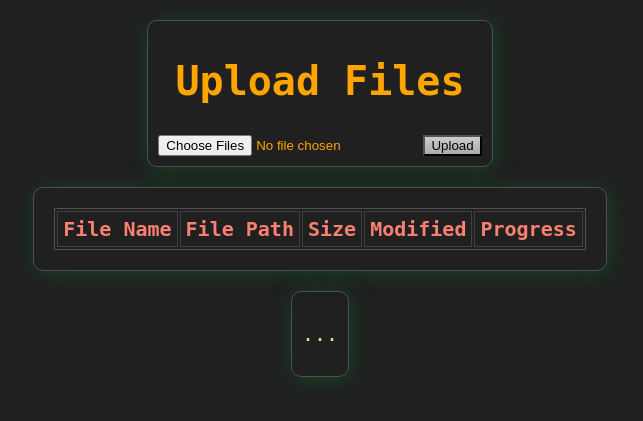
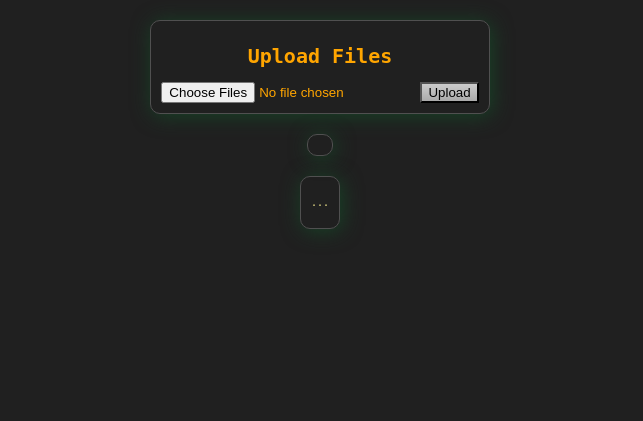
Before and after one commit to 0000xFFFF/dumpit-old, a Flask app: page / in a window 1280 px wide. Shown: the top 421 px of the page, without its empty margins (320-963 px from the left). Run offline with Flask 3, Linux system fonts and the light colour scheme; lists and menus that the app fills with data are empty.

Commit message:
phone only look

```diff
--- a/static/script.js
+++ b/static/script.js
@@ -30,23 +30,54 @@ function info(message) {
     }
 }
 
+function tr_create(th_text, td_text) {
+    const tr = document.createElement("tr");
+    const th = document.createElement("th");
+    th.textContent = th_text;
+    const td = document.createElement("td");
+    td.textContent = td_text;
+    tr.appendChild(th);
+    tr.appendChild(td);
+    return tr;
+}
+
+function tr_create2(th_text, elem) {
+    const tr = document.createElement("tr");
+    const th = document.createElement("th");
+    th.textContent = th_text;
+    tr.appendChild(th);
+    tr.appendChild(elem);
+    return tr;
+}
+
+function date2str(input_date) {
+    const date = new Date(input_date);
+    const year = date.getFullYear();
+    const month = String(date.getMonth() + 1).padStart(2, '0'); // Months are zero-indexed
+    const day = String(date.getDate()).padStart(2, '0');
+    const hours = String(date.getHours()).padStart(2, '0');
+    const minutes = String(date.getMinutes()).padStart(2, '0');
+    const seconds = String(date.getSeconds()).padStart(2, '0');
+    const formattedDateTime = `${year}-${month}-${day} ${hours}:${minutes}:${seconds}`;
+    return formattedDateTime;
+}
+
 function updateFileTable(files) {
     fileTableBody.innerHTML = ''; // Clear existing rows
 
     Array.from(files).forEach((file, index) => {
+        const tr = document.createElement('tr');
+
+        const table = document.createElement('table');
+        table.className = "filetable";
+        const tbody = document.createElement('tbody')
+
         const row = document.createElement('tr');
-
-        const nameCell = document.createElement('td');
-        nameCell.textContent = file.name;
-
-        const pathCell = document.createElement('td');
-        pathCell.textContent = file.webkitRelativePath || '/'; // Path might not be available
-
-        const sizeCell = document.createElement('td');
-        sizeCell.textContent = (humanFileSize(file.size) + " (" + file.size + ")") || '/';
-
-        const modifiedCell = document.createElement('td');
-        modifiedCell.textContent = file.lastModifiedDate;
+        row.appendChild(tr_create("NAME: ", file.name))
+        row.appendChild(tr_create("PATH: ", file.webkitRelativePath || '/'))
+        row.appendChild(tr_create("SIZE: ", (humanFileSize(file.size) + " (" + file.size + ")") || '/'))
+        row.appendChild(tr_create("DATE: ", date2str(file.lastModifiedDate)))
+        console.log(file.lastModifiedDate)
 
         const progressCell = document.createElement('td');
         const progressBar = document.createElement('div');
@@ -56,13 +87,12 @@ function updateFileTable(files) {
         progressBar.textContent = '0%';
         progressCell.appendChild(progressBar);
 
-        row.appendChild(nameCell);
-        row.appendChild(pathCell);
-        row.appendChild(sizeCell);
-        row.appendChild(modifiedCell);
-        row.appendChild(progressCell);
+        row.appendChild(tr_create2("SENT: ", progressCell))
 
-        fileTableBody.appendChild(row);
+        tbody.appendChild(row);
+        table.appendChild(tbody);
+        tr.appendChild(table);
+        fileTableBody.appendChild(tr);
     });
 }
 
@@ -95,10 +125,10 @@ async function uploadFiles() {
 
             xhr.onload = function() {
                 if (xhr.status === 200) {
-                    info(`File ${file.name} uploaded successfully`);
+                    info(`✅ ${file.name}`);
                     resolve();
                 } else {
-                    info(`Error uploading file ${file.name}`);
+                    info(`❌ ${file.name}`);
                     reject();
                 }
             };
--- a/static/styles.css
+++ b/static/styles.css
@@ -1,30 +1,20 @@
 body {
     font-family: monospace;
-    font-size: x-large;
+    font-size: x-small;
     color: white;
     background-color: #202020;
 }
+
 
 h1 {
     text-align: center;
     color: orange;
 }
 
-th {
-    color: salmon;
-}
-
-td {
-    color: gold;
-}
-
-p {
-    color: khaki;
-}
-
-input {
-    color: orange;
-}
+th { color: salmon; }
+td { color: gold; }
+p { color: khaki; }
+input { color: orange; }
 
 .container {
     display: block;
@@ -67,7 +57,6 @@ input {
 }
 .progress-bar {
     width: 0;
-    height: 25px;
     background: linear-gradient(90deg, rgba(255,0,0,1) 0%, rgba(63,255,0,1) 100%);;
     text-align: center;
     color: white;
@@ -77,13 +66,13 @@ input {
 }
 
 table {
-    margin: 10px;
+    width: 100%;
+}
+
+td {
+    width: 100%;
+}
+
+.filetable {
     border: 1px solid #505050;
 }
-th, td {
-    border: 1px solid #404040;
-    padding: 5px;
-}
-table td:last-child {
-    width: 200px;
-}
--- a/templates/index.html
+++ b/templates/index.html
@@ -11,20 +11,11 @@
     <div class="container" id="container">
         <div class="centercont">
             <h1>Upload Files</h1>
-            <input type="file" id="fileInput" class="flat-file-upload" multiple>
+            <input type="file" id="fileInput" multiple>
             <button class="flat-button" onclick="uploadFiles()">Upload</button>
         </div>
         <div class="centercont">
             <table id="fileTable">
-                <thead>
-                    <tr>
-                        <th>File Name</th>
-                        <th>File Path</th>
-                        <th>Size</th>
-                        <th>Modified</th>
-                        <th class="progress-head">Progress</th>
-                    </tr>
-                </thead>
                 <tbody>
                 </tbody>
             </table>
```
